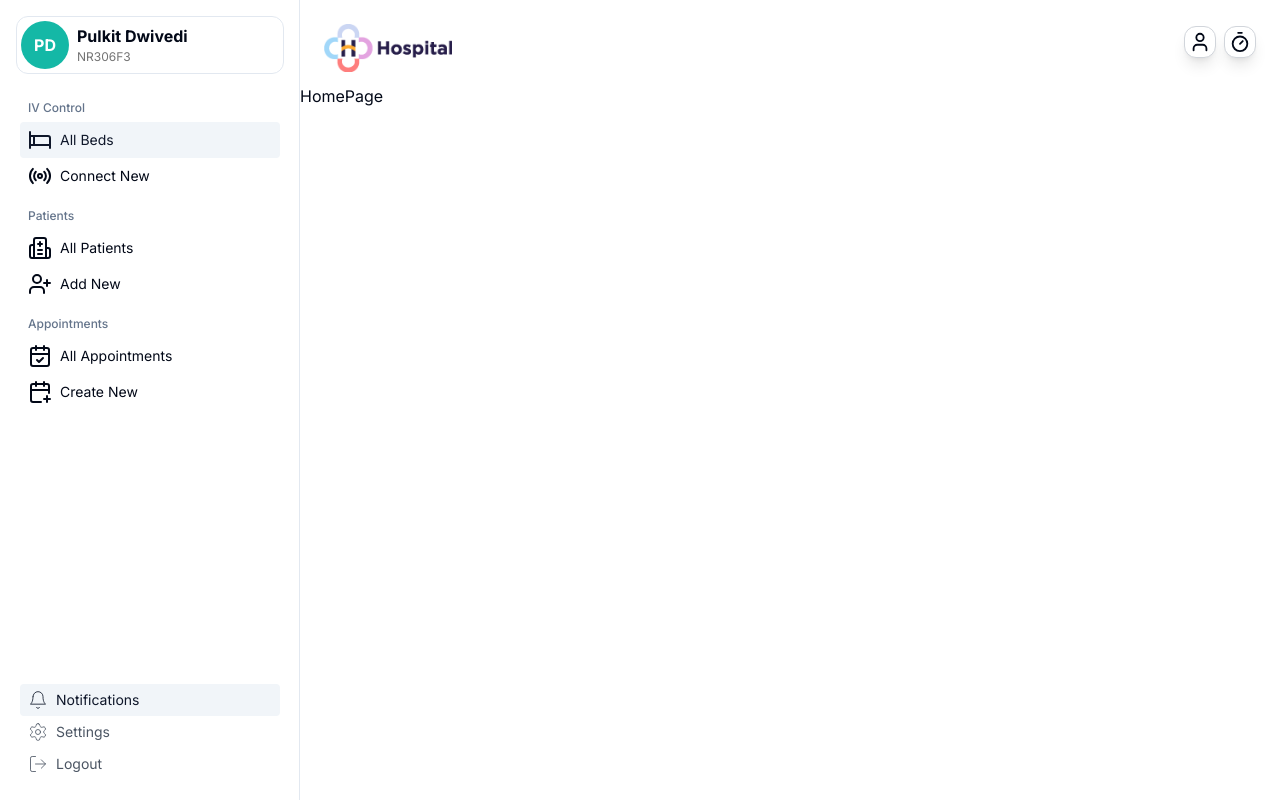
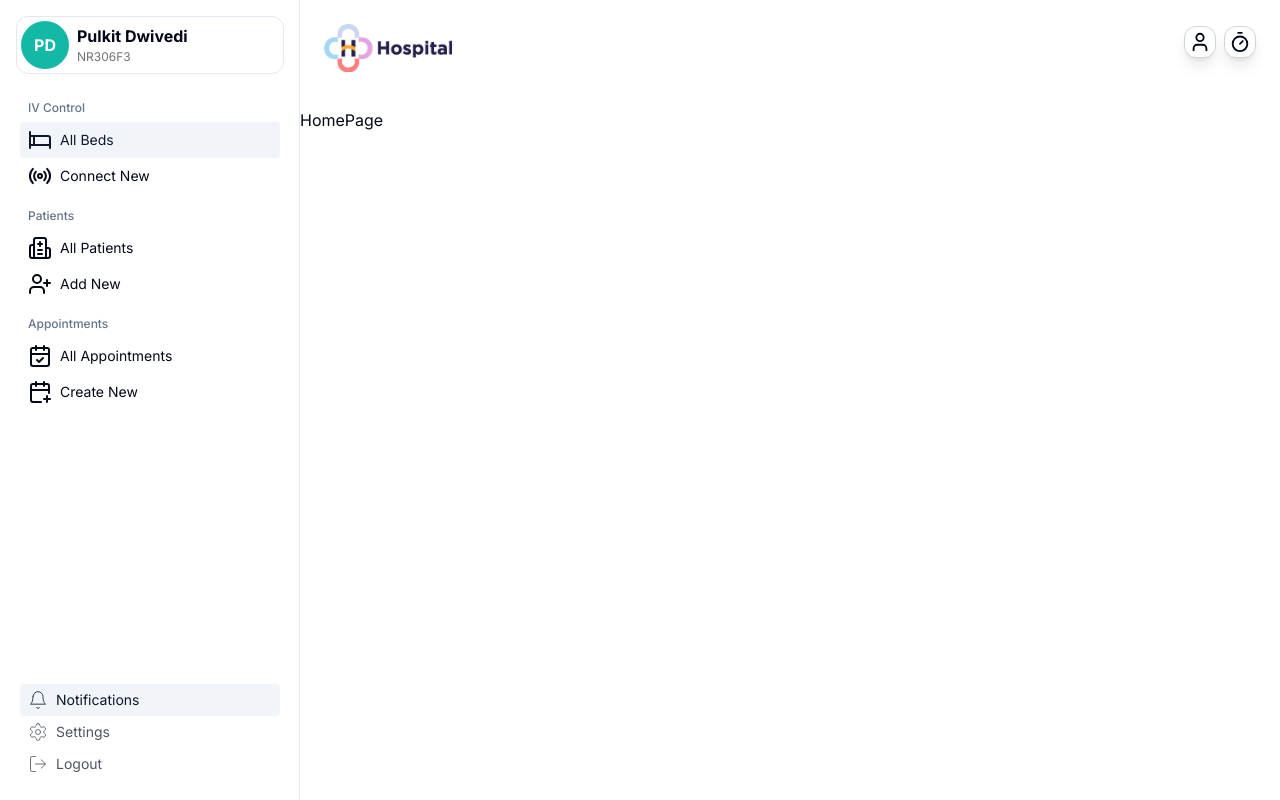
Before and after one commit to pulkit4603/iv-control-dashboard, a Next.js app: page / in a window 1280 px wide. Built offline with nearby package versions, Linux system fonts and the light colour scheme.

Commit message:
fix: padding

```diff
--- a/src/components/Header.tsx
+++ b/src/components/Header.tsx
@@ -6,7 +6,7 @@ import { CommandItem } from './ui/command';
 
 export default function Header() {
     return (
-        <div className="flex justify-between gap-4 p-6 items-center">
+        <div className="flex justify-between gap-4 p-6 pb-12 items-center">
             <div className="w-24 h-9 sm:w-28 sm:h-10.5 md:w-32 md:h-11.9">
             <button>
             <Image
```
